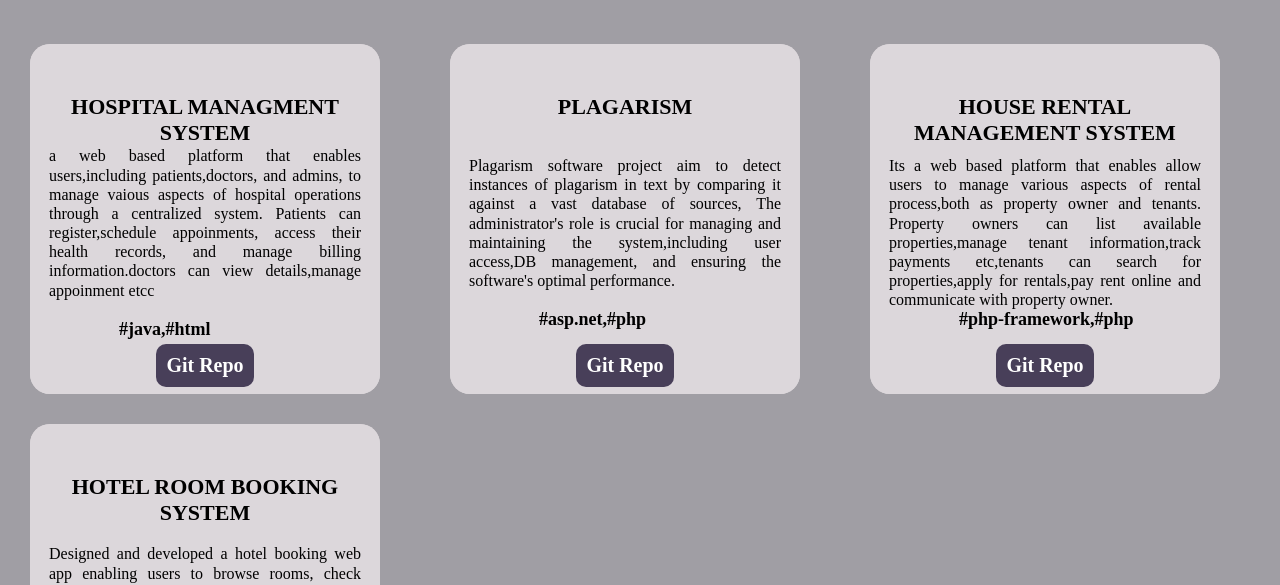
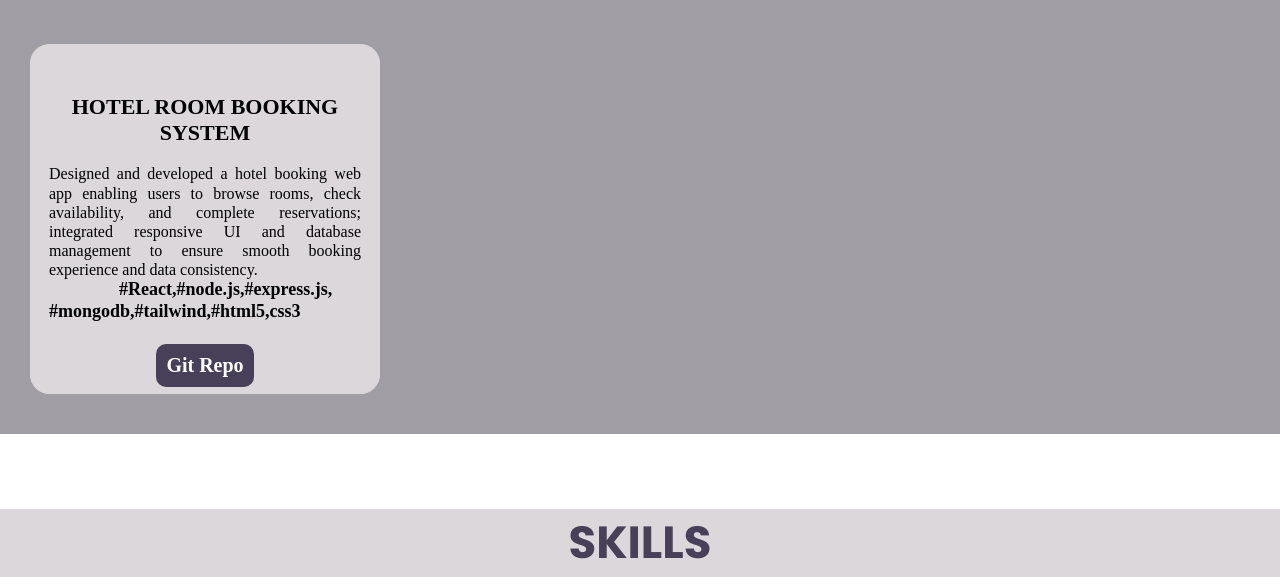
Before and after one commit to Stephy123-ca/myportfolio, a plain HTML site: page index.html in a window 1280 px wide. Shown: the part 2019-2604 px from the top of the page. Drawn offline with nearby package versions, Linux system fonts and the light colour scheme; a web font is replaced by a local one.

Commit message:
modified

```diff
--- a/index.html
+++ b/index.html
@@ -76,37 +76,6 @@
           <h1 class="proj-topic" data-aos="fade-down">SOME OF MY PROJECTS</h1>
         </div>
         <div class="proj-section2">
-        <div class="proj" >
-              <div class="proj-img2"></div>
-            <h4 class="proj-head">
-         HOSPITAL MANAGMENT SYSTEM</h4>
-            <p class="proj-content" data-aos="fade-down">
-              a web based platform that enables users,including patients,doctors, and admins, to manage vaious aspects of hospital operations through a centralized system. Patients can register,schedule appoinments, access their health records, and manage billing information.doctors can view details,manage appoinment etcc <br><br>
-         <span class="codes">  #java,#html</span>
-            </p>
-    <div class="repo"><a class="repo-btn" href="">Git Repo</a></div>
-          </div>
-          <div class="proj">
-            <div class="proj-img2"></div>
-            <h4 class="proj-head"> PLAGARISM</h4>
-            <p class="proj-content" data-aos="fade-down">
-              Plagarism software project aim to detect instances of plagarism in text by comparing it against a vast database of sources, The administrator's role is crucial for managing and maintaining the system,including user access,DB management, and ensuring the software's optimal performance.
-              <br><br>
-         <span class="codes">#asp.net,#php</span>
-            </p>
-             <div class="repo"><a class="repo-btn" href="">Git Repo</a></div>
-          </div>
-
-          <div class="proj">
-              <div class="proj-img2"></div>
-            <h4 class="proj-head"> HOUSE RENTAL MANAGEMENT SYSTEM</h4>
-            <p class="proj-content" data-aos="fade-down">
-           Its a web based platform that enables allow users to manage various aspects of rental process,both as property owner and tenants. Property owners can list available properties,manage tenant information,track payments etc,tenants can search for properties,apply for rentals,pay rent online and communicate with property owner.<br>
-           <span class="codes">#php-framework,#php</span>
-            </p>
-     <div class="repo"><a class="repo-btn" href="">Git Repo</a></div>
-          </div>
-
 
                   <div class="proj">
               <div class="proj-img2"></div>
```
